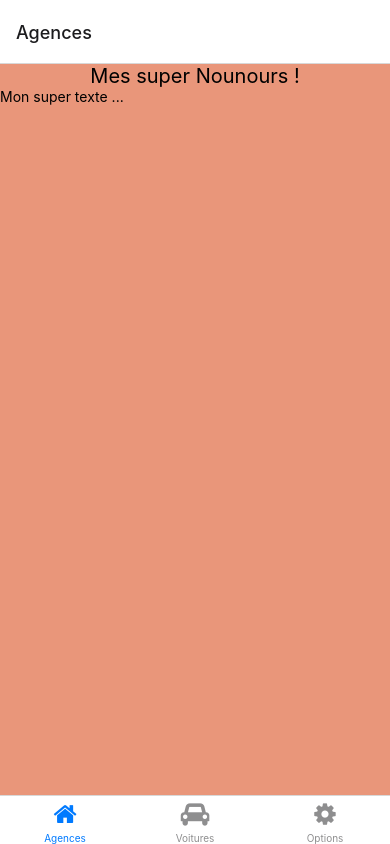
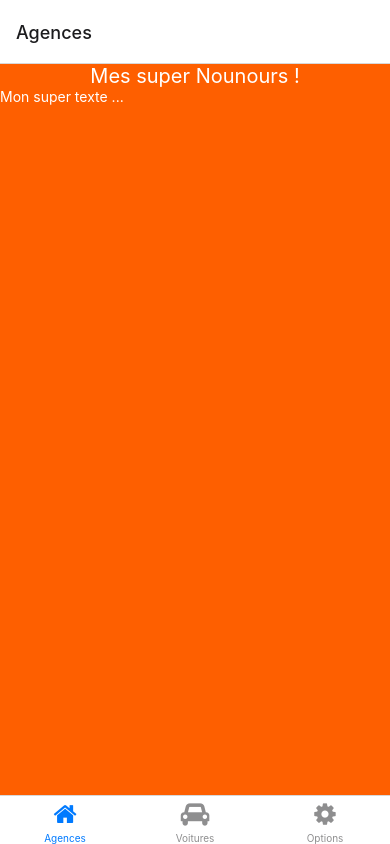
Before and after one commit to AugustinGiraudier/VroumExpress, a React Native app: screen /Agences in a window 390 px wide. Built offline with nearby package versions, Linux system fonts and the light colour scheme.

Commit message:
merge styles exportés

```diff
--- a/screens/AgenceScreen.tsx
+++ b/screens/AgenceScreen.tsx
@@ -1,5 +1,7 @@
 import React from 'react';
 import { StyleSheet, Text, View } from 'react-native';
+
+import styles from '../styles/main';
 
 export default function HomeScreen() {
     return (
@@ -7,20 +9,7 @@ export default function HomeScreen() {
         <View style={styles.centered}>
           <Text style={styles.title}>Mes super Nounours !</Text>
         </View>
-        <Text>Mon super texte ...</Text>
+        <Text style={styles.text}>Mon super texte ...</Text>
       </View>
     )
   };
-
-  const styles = StyleSheet.create({
-    container: {
-      flex: 1,
-      backgroundColor: "darksalmon",
-    },
-    centered: {
-      alignItems: "center"
-    },
-    title: {
-      fontSize: 20
-    }
-  });
--- a/styles/main.js
+++ b/styles/main.js
@@ -2,14 +2,18 @@ import { StyleSheet } from 'react-native';
 
 const styles = StyleSheet.create({
     container: {
-      flex: 1,
-      backgroundColor: "darksalmon",
+        flex: 1,
+        backgroundColor: "#FE5F00",
     },
     centered: {
-      alignItems: "center"
+        alignItems: "center"
     },
     title: {
-      fontSize: 20
+        fontSize: 20,
+        color:"white"
+    },
+    text:{
+        color:"white"
     }
   });
 
```
